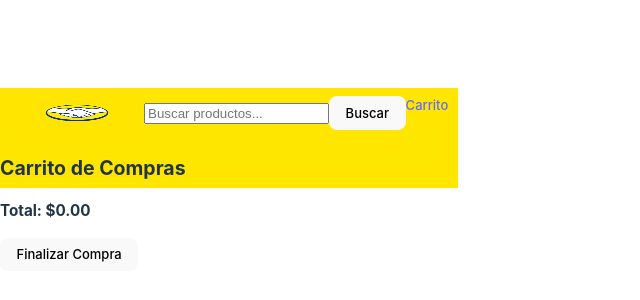
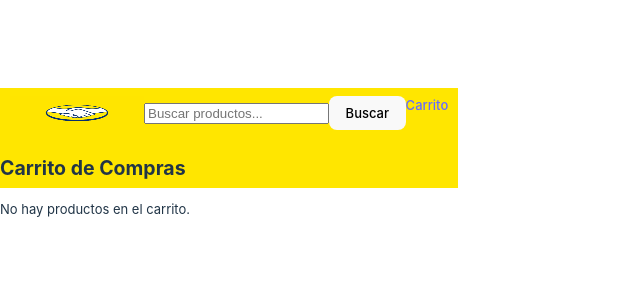
Before and after one commit to damianlanda/AppML, a React (Vite) app: page /cart in a window 1280 px wide. Shown: the part 262-562 px from the top of the page, without its empty margins (0-640 px from the left). Built offline with nearby package versions, Linux system fonts and the light colour scheme.

Commit message:
update carrito

```diff
--- a/src/components/Carrito.jsx
+++ b/src/components/Carrito.jsx
@@ -3,11 +3,29 @@ import React from 'react';
 const Cart = ({ cart, onUpdateQuantity, onRemove }) => {
 const total = cart.reduce((sum, item) => sum + item.price * item.quantity, 0);
 
+const handleFinishPurchase = () => {
+if (cart.length === 0) {
+alert('No hay productos en el carrito. Agrega productos antes de finalizar la compra.');
+return;
+}
+
+// Limpiar el carrito al finalizar la compra
+localStorage.removeItem('cart');
+alert('Compra finalizada. Redireccionando al inicio.');
+// Redirigir al inicio
+window.location.href = '/';
+};
+
 return (
 <div>
 <h2>Carrito de Compras</h2>
+{cart.length === 0 ? (
+<p>No hay productos en el carrito.</p>
+) : (
+<>
 {cart.map((item) => (
 <div key={item.id}>
+<img src={item.thumbnail} alt={item.title} style={{ width: '50px', height: '50px' }} />
 <h3>{item.title}</h3>
 <p>${item.price} x {item.quantity}</p>
 <button onClick={() => onUpdateQuantity(item.id, item.quantity - 1)}>-</button>
@@ -16,7 +34,9 @@ const Cart = ({ cart, onUpdateQuantity, onRemove }) => {
 </div>
 ))}
 <h3>Total: ${total.toFixed(2)}</h3>
-      <button onClick={() => alert('Compra finalizada')}>Finalizar Compra</button>
+<button onClick={handleFinishPurchase}>Finalizar Compra</button>
+</>
+)}
 </div>
 );
 };
```
Lines whose indentation alone changed are shown as unchanged.
